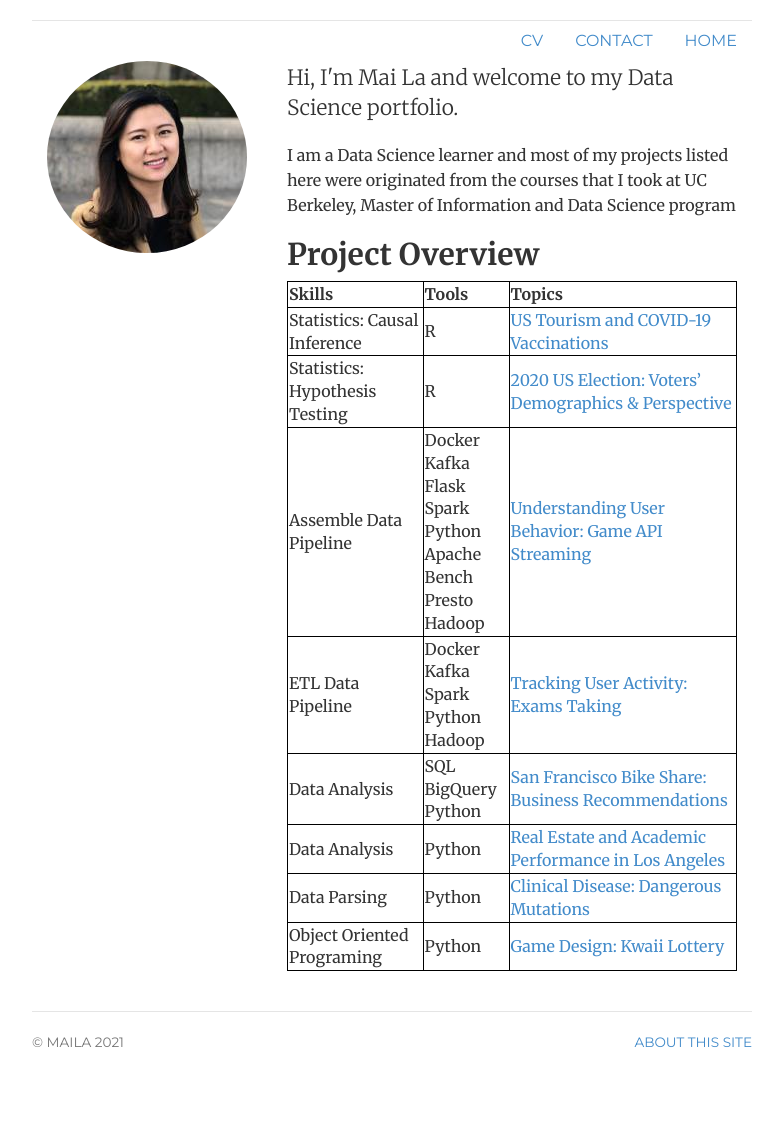
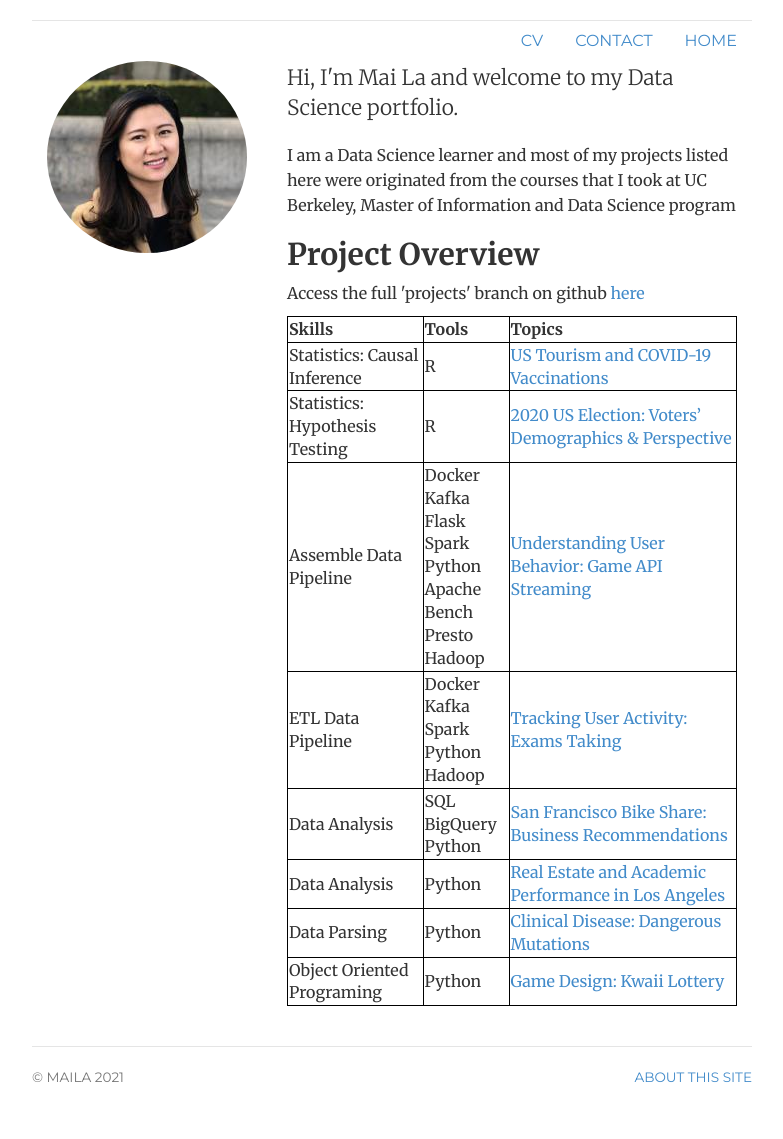
Before and after one commit to latuyetmai/latuyetmai.github.io, a Jekyll site: the page built from index.html, in a window 1280 px wide. Shown: the whole page, without its empty margins (248-1031 px from the left). Built offline with Jekyll 4.4.1, drawn with Linux system fonts in a browser that asks for light colours; before the commit the page ends 1104 px from its top, so only the background shows below that.

Commit message:
Update index.html

```diff
--- a/index.html
+++ b/index.html
@@ -14,6 +14,8 @@ about: passive
 	<p> I am a Data Science learner and most of my projects listed here were originated from the courses that I took at UC Berkeley, Master of Information and Data Science program</p>
 
 	<h2>Project Overview</h2>
+
+		<p>Access the full 'projects' branch on github <a href="https://github.com/latuyetmai/mla-folio/tree/projects">here</a></p>
 
 	<table>
 	<tr>
```
